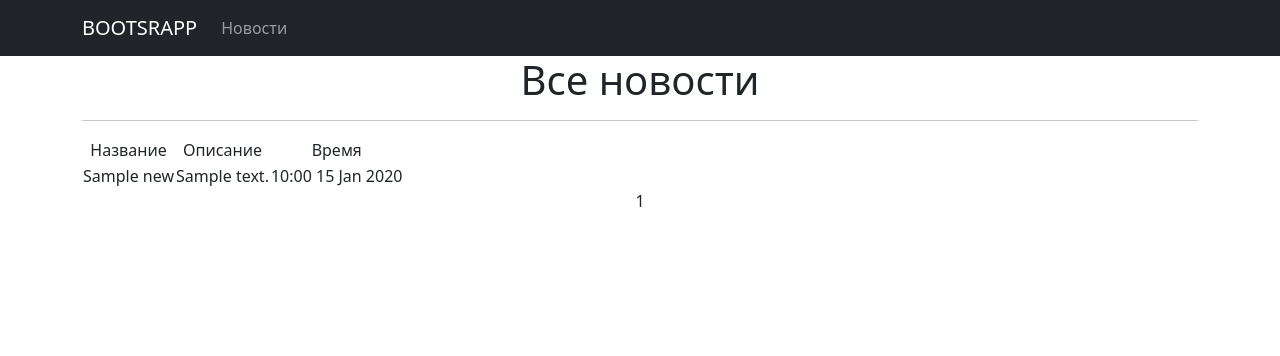
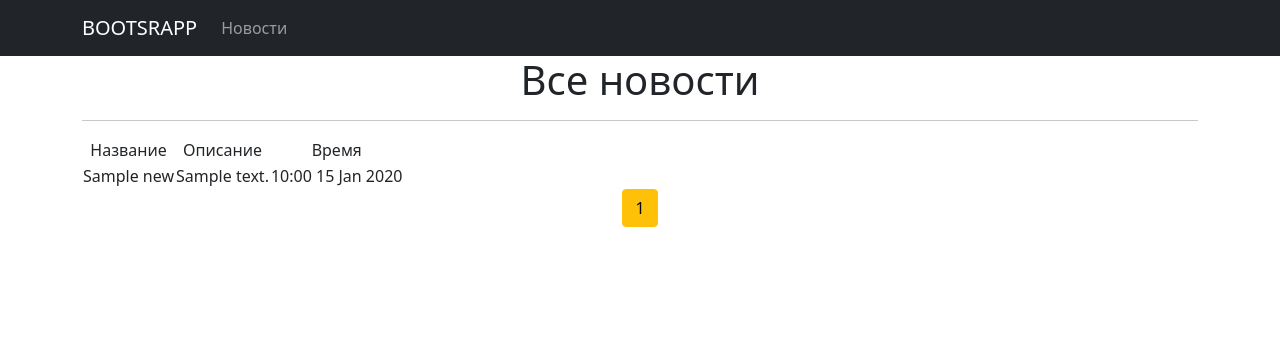
Before and after one commit to stasdmitr/D6, a Django app: template D6/simpleapp/templates/news.html in a window 1280 px wide. Shown: the top 356 px of the page. Run offline with Django 3.2, Linux system fonts and the light colour scheme; the template is opened without the code that fills it: most values are stand-ins (such as "Sample title", 1, 10 or a date in 2020); some libraries are stand-ins or nearby versions.

Commit message:
Добавил пагинацию на страницу новостей

```diff
--- a/D6/simpleapp/templates/news.html
+++ b/D6/simpleapp/templates/news.html
@@ -29,23 +29,32 @@ News
 {% endif %}
 {# Информация о предыдущих страницах #}
 {% if page_obj.has_previous %}
-<a href="?page=1">1</a>
-{% if page_obj.previous_page_number != 1 %}
-...
-<a href="?page={{ page_obj.previous_page_number }}">{{ page_obj.previous_page_number }}</a>
-{% endif %}
+  <a class="btn btn-warning mb-5" href="?page={{ page_obj.previous_page_number }}">« Previous page</a>
+
+  {% if page_obj.number > 3 %}
+    <a class="btn btn-outline-warning mb-5" href="?page=1">1</a>
+    {% if page_obj.number > 4 %}
+      <button class="btn btn-outline-warning mb-5" disabled="">...</button>
+    {% endif %}
+  {% endif %}
 {% endif %}
 
-{# Информация о текущей странице #}
-{{ page_obj.number }}
+{% for num in page_obj.paginator.page_range %}
+  {% if page_obj.number == num %}
+    <a class="btn btn-warning mb-5" href="?page={{ num }}">{{ num }}</a>
+  {% elif num > page_obj.number|add:'-3' and num < page_obj.number|add:'3' %}
+    <a class="btn btn-outline-warning mb-5" href="?page={{ num }}">{{ num }}</a>
+  {% endif %}
+{% endfor %}
 
-{# Информация о следующих страницах #}
 {% if page_obj.has_next %}
-<a href="?page={{ page_obj.next_page_number }}">{{ page_obj.next_page_number }}</a>
-{% if paginator.num_pages != page_obj.next_page_number %}
-...
-<a href="?page={{ page_obj.paginator.num_pages }}">{{ page_obj.paginator.num_pages }}</a>
+  {% if page_obj.number < page_obj.paginator.num_pages|add:'-3' %}
+    <button class="btn btn-outline-warning mb-5" disabled="">...</button>
+    <a class="btn btn-outline-warning mb-5" href="?page={{ page_obj.paginator.num_pages }}">{{ page_obj.paginator.num_pages }}</a>
+  {% elif page_obj.number < page_obj.paginator.num_pages|add:'-2' %}
+    <a class="btn btn-outline-warning mb-5" href="?page={{ page_obj.paginator.num_pages }}">{{ page_obj.paginator.num_pages }}</a>
+  {% endif %}
+
+  <a class="btn btn-warning mb-5" href="?page={{ page_obj.next_page_number }}">Next Page »</a>
 {% endif %}
-{% endif %}
-
 {% endblock content %}
```
